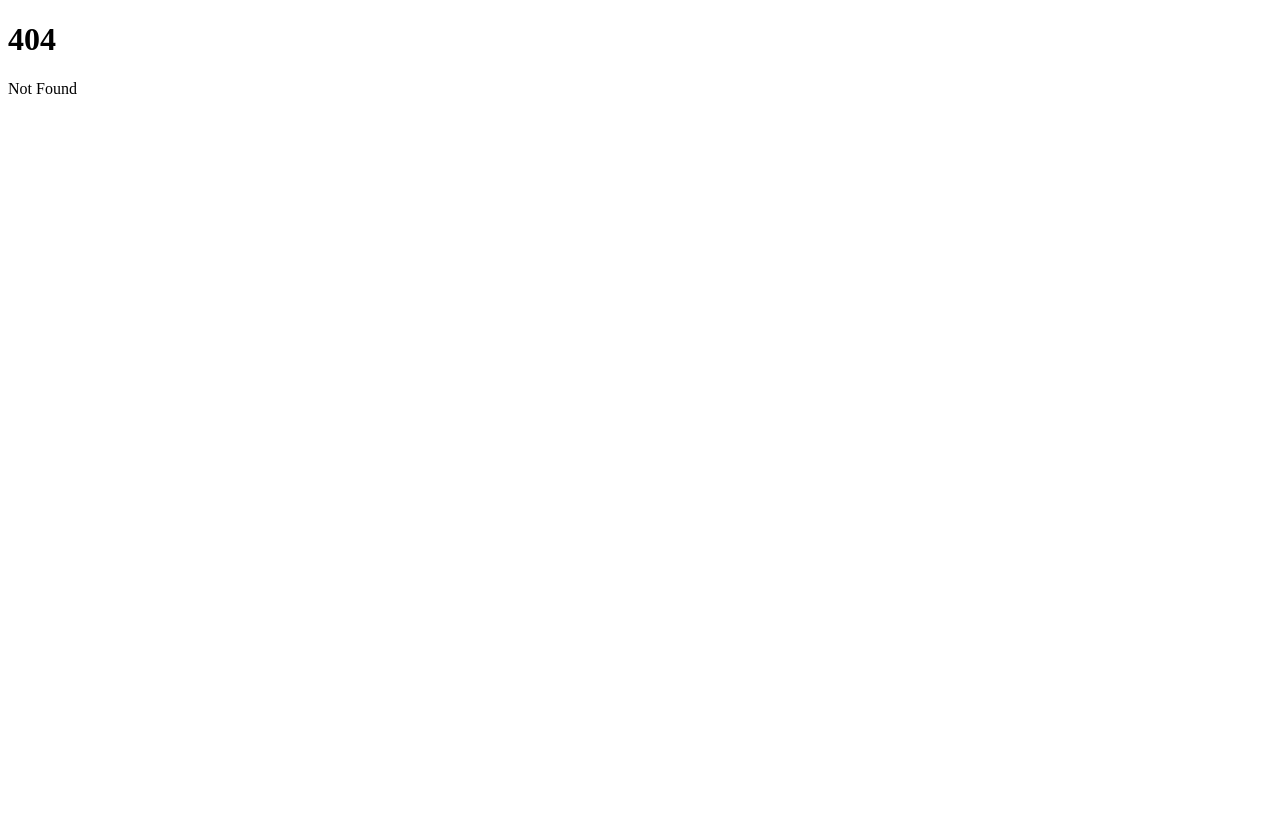
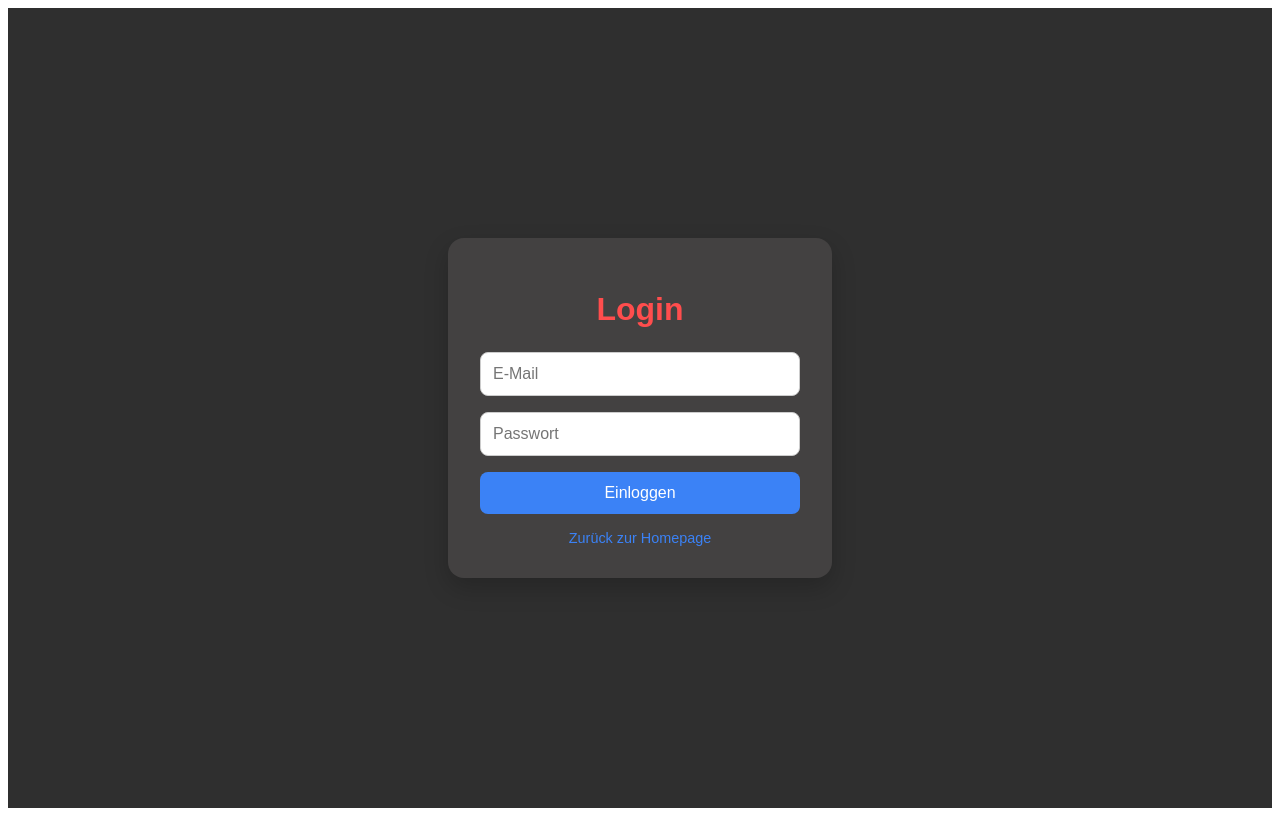
Before and after one commit to ArchAngel727/bonfire, a SvelteKit app: page /login in a window 1280 px wide. Before the commit this address had no page. Built offline with nearby package versions, Linux system fonts and the light colour scheme.

Commit message:
login backendfehlt derzeit nur mit if==email

```diff
--- a/src/routes/+page.svelte
+++ b/src/routes/+page.svelte
@@ -32,6 +32,9 @@
     <button type="submit">Greet</button>
   </form>
   <p>{greetMsg}</p>
+  <a href="/login">
+    <button>Zum Login</button>
+  </a>
 </main>
 
 <style>
--- /dev/null
+++ b/src/routes/login/+page.svelte
@@ -0,0 +1,129 @@
+<script>
+  let email = "";
+  let password = "";
+  let error = "";
+
+  function login() {
+    if (!email || !password) {
+      error = "Bitte alle Felder ausfüllen";
+      return;
+    }
+
+    if (email === "test@test.com" && password === "1234") {
+      error = "";
+      alert("Login erfolgreich!");
+    } else {
+      error = "Falsche E-Mail oder Passwort";
+    }
+  }
+
+  function handleKey(e) {
+    if (e.key === "Enter") {
+      login();
+    }
+  }
+</script>
+
+<main>
+  <div class="card">
+    <h1>Login</h1>
+
+    <input
+      type="email"
+      placeholder="E-Mail"
+      bind:value={email}
+      on:keydown={handleKey}
+    />
+
+    <input
+      type="password"
+      placeholder="Passwort"
+      bind:value={password}
+      on:keydown={handleKey}
+    />
+
+    {#if error}
+      <p class="error">{error}</p>
+    {/if}
+
+    <button class="loginButton" on:click={login}>
+      Einloggen
+    </button>
+
+    <a href="/" class="link">Zurück zur Homepage</a>
+  </div>
+</main>
+
+<style>
+  main {
+    height: 100vh;
+    display: flex;
+    justify-content: center;
+    align-items: center;
+    background: #2f2f2f;
+    font-family: Arial, sans-serif;
+  }
+
+  .card {
+    background: rgb(67, 65, 65);
+    padding: 2rem;
+    border-radius: 16px;
+    width: 320px;
+    box-shadow: 0 10px 25px rgba(0, 0, 0, 0.2);
+    text-align: center;
+    color: rgb(255, 77, 77);
+  }
+
+  h1 {
+    margin-bottom: 1.5rem;
+  }
+
+  input {
+    width: 100%;
+    box-sizing: border-box;
+    padding: 0.75rem;
+    margin-bottom: 1rem;
+    border-radius: 8px;
+    border: 1px solid #ccc;
+    font-size: 1rem;
+  }
+
+  input:focus {
+    outline: none;
+    border-color: #3b82f6;
+  }
+
+  .loginButton  {
+    width: 100%;
+    padding: 0.75rem;
+    background: #3b82f6;
+    color: white;
+    border: none;
+    border-radius: 8px;
+    cursor: pointer;
+    font-size: 1rem;
+    transition: 0.2s;
+  }
+
+  .loginButton:hover {
+    background: #2563eb;
+  }
+
+  .error {
+    color: red;
+    margin-bottom: 1rem;
+    font-size: 0.9rem;
+  }
+
+  .link {
+    display: block;
+    margin-top: 1rem;
+    font-size: 0.9rem;
+    color: #3b82f6;
+    text-decoration: none;
+  }
+
+  .link:hover {
+    text-decoration: underline;
+  }
+</style>
```
Also changed, not shown: src/app.html (line endings or trailing spaces).
